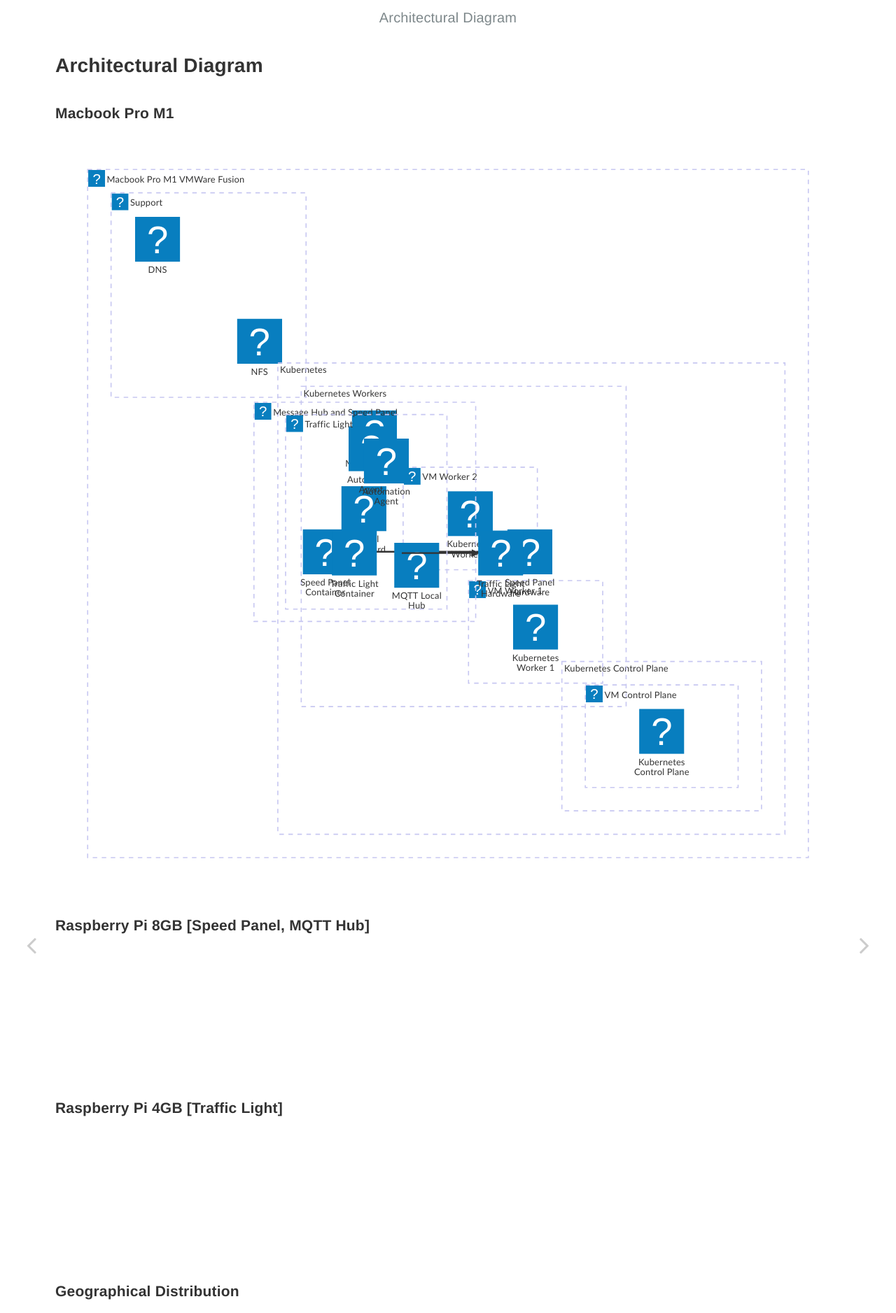
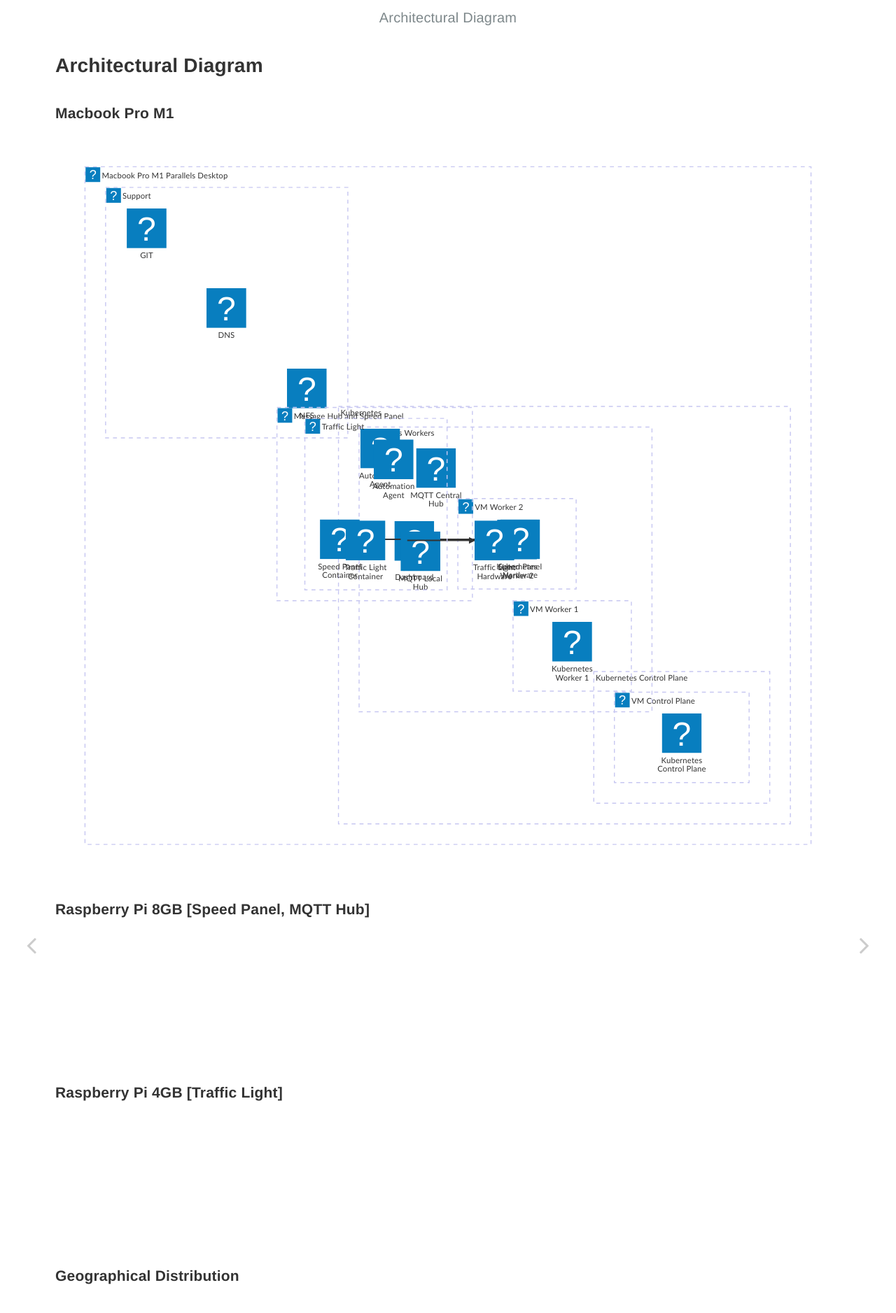
Before and after one commit to upv-tfm-iot/documentation, a Jekyll site: the page built from _pages/4-architectural-virtual-machines.md, in a window 1280 px wide. Shown: the top 1877 px of the page at 70% size. Built offline with Jekyll 4.4.1, drawn with Linux system fonts in a browser that asks for light colours.

Commit message:
update project

````diff
--- a/_pages/4-architectural-virtual-machines.md
+++ b/_pages/4-architectural-virtual-machines.md
@@ -11,22 +11,23 @@ mermaid: true
 ### Macbook Pro M1
 ```mermaid
 architecture-beta
-    group m1(logos:apple)[Macbook Pro M1  VMWare Fusion]
+    group m1(logos:apple)[Macbook Pro M1  Parallels Desktop]
     group k8s[Kubernetes] in m1
     group support(logos:debian)[Support] in m1
 
     group controlplane[Kubernetes Control Plane] in k8s
-    group vmcontrolplane(logos:debian)[VM Control Plane] in controlplane
+    group vmcontrolplane(logos:ubuntu)[VM Control Plane] in controlplane
 
     group workers[Kubernetes Workers] in k8s
 
-    group vmworker1(logos:debian)[VM Worker 1] in workers
-    group vmworker2(logos:debian)[VM Worker 2] in workers
+    group vmworker1(logos:ubuntu)[VM Worker 1] in workers
+    group vmworker2(logos:ubuntu)[VM Worker 2] in workers
 
 
     service k8sm(logos:kubernetes)[Kubernetes Control Plane] in vmcontrolplane
     service nfs(arcticons:nfs-no-limits)[NFS] in support
     service dns(arcticons:dns-changer-3)[DNS] in support
+    service gitea(logos:git)[GIT] in support
 
     service k8sw1(logos:kubernetes)[Kubernetes Worker 1] in vmworker1
 
````
Also changed, not shown: _pages/7-live-message-flow.md (+0 -2 lines).
